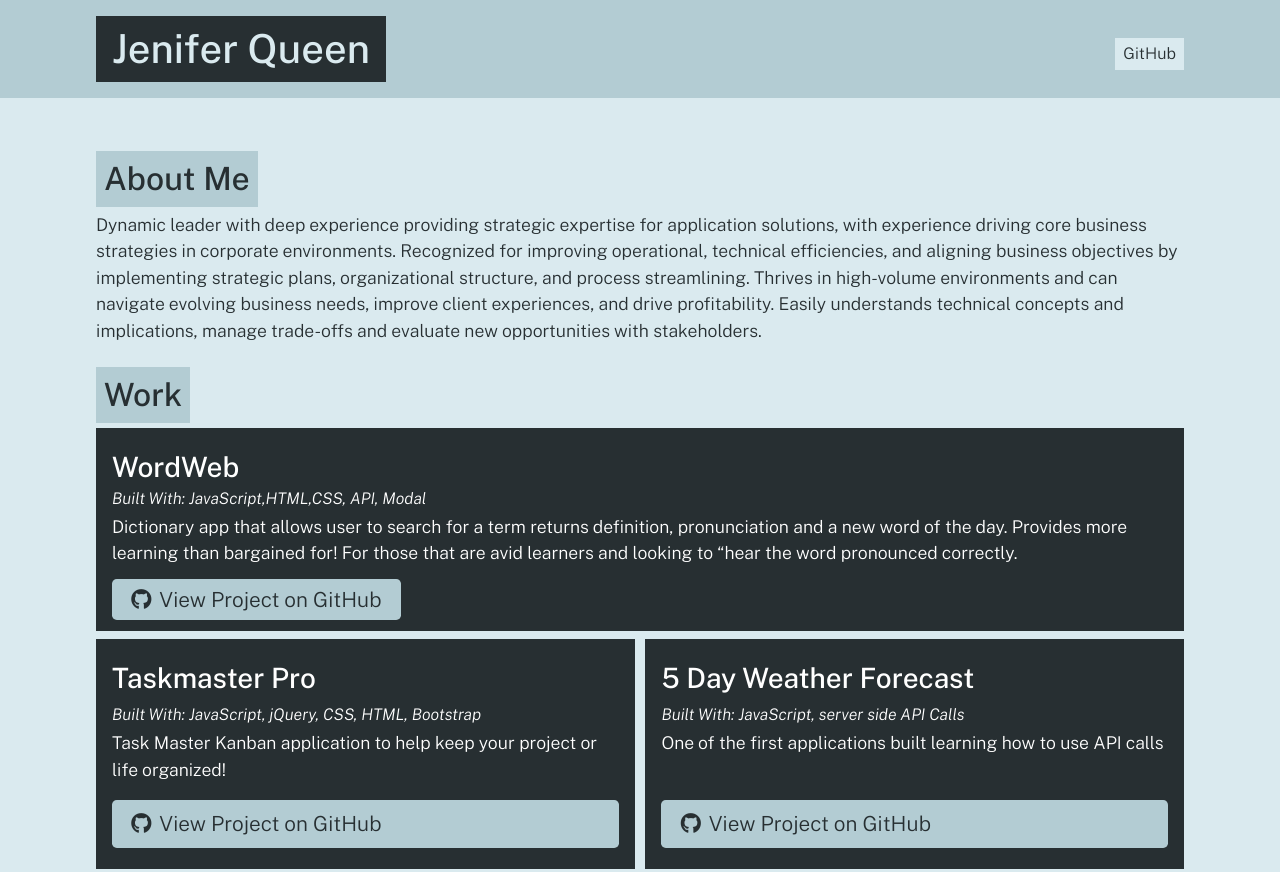
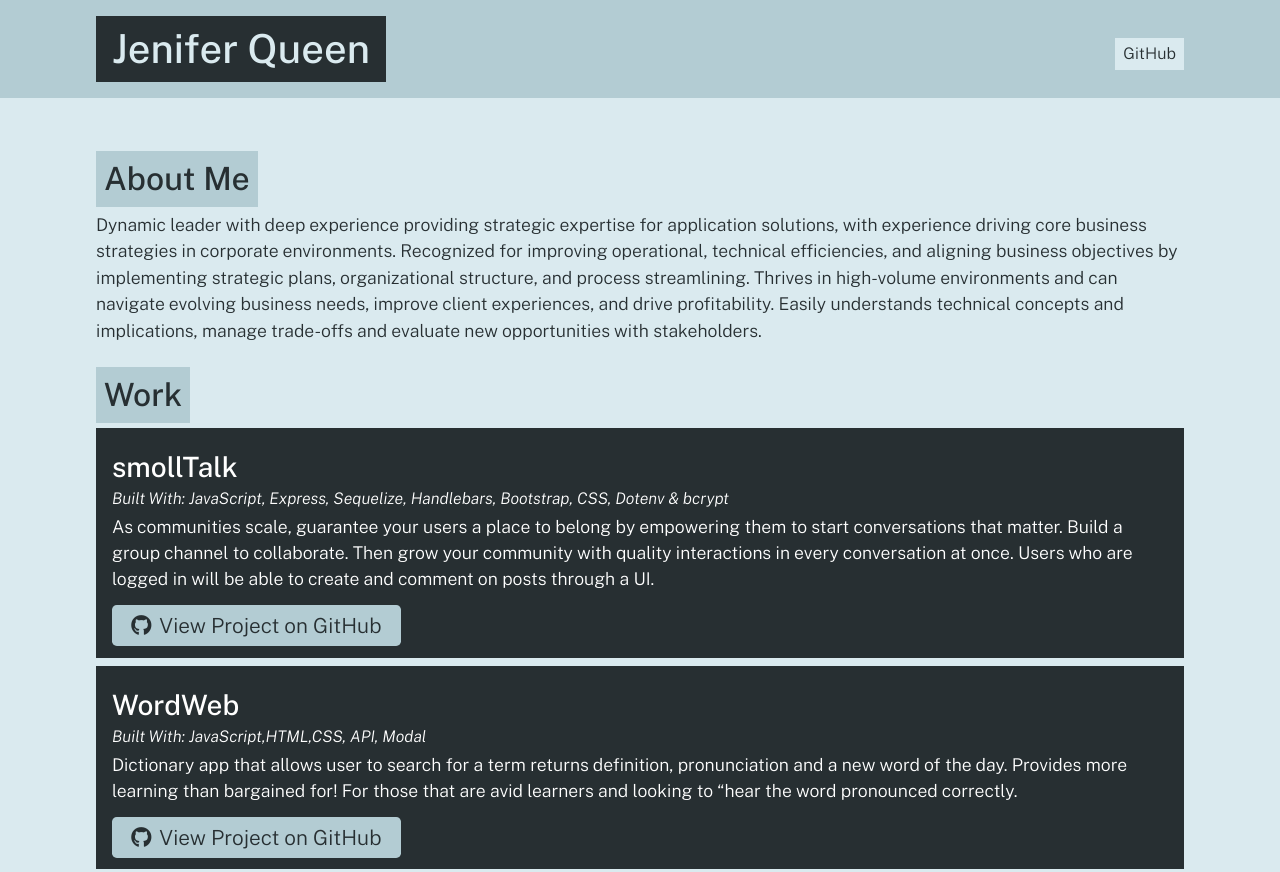
Before and after one commit to queen-stack/Challeng2, a website: page dist/index.html in a window 1280 px wide. Shown: the top 872 px of the page. Drawn offline with nearby package versions, Linux system fonts and the light colour scheme.

Commit message:
update profile html

```diff
--- a/dist/index.html
+++ b/dist/index.html
@@ -44,6 +44,19 @@
             <a href="https://github.com/lernantino/run-buddy" class="btn"><i class="fab fa-github mr-2"></i>View Project on GitHub</a>
           </div> -->
 
+
+          <div class="col-12 mb-2 bg-dark text-light p-3">
+            <h3 class="portfolio-item-title text-light">smollTalk</h3>
+            <h5 class="portfolio-languages">
+              Built With:
+              JavaScript, Express, Sequelize, Handlebars, Bootstrap, CSS, Dotenv & bcrypt
+            </h5>
+            <p>As communities scale, guarantee your users a place to belong by empowering them to start conversations that matter.
+              Build a group channel to collaborate. Then grow your community with quality interactions in every conversation at once.
+              Users who are logged in will be able to create and comment on posts through a UI.</p>
+            <a href="https://github.com/queen-stack/smollTalk" class="btn"><i class="fab fa-github mr-2"></i>View Project on GitHub</a>
+          </div>
+
           <div class="col-12 mb-2 bg-dark text-light p-3">
             <h3 class="portfolio-item-title text-light">WordWeb</h3>
             <h5 class="portfolio-languages">
```
